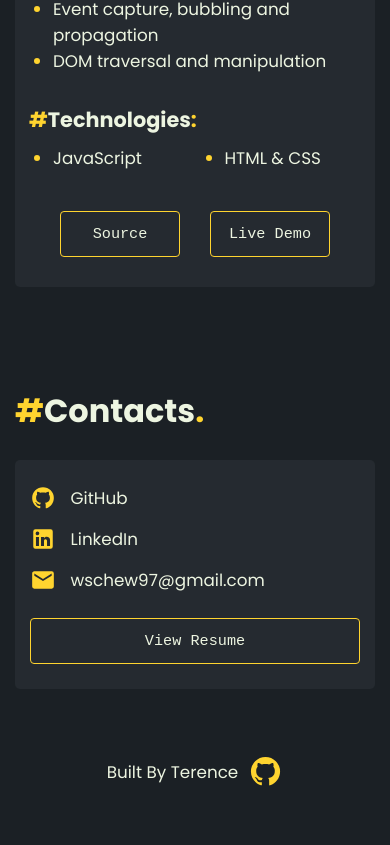
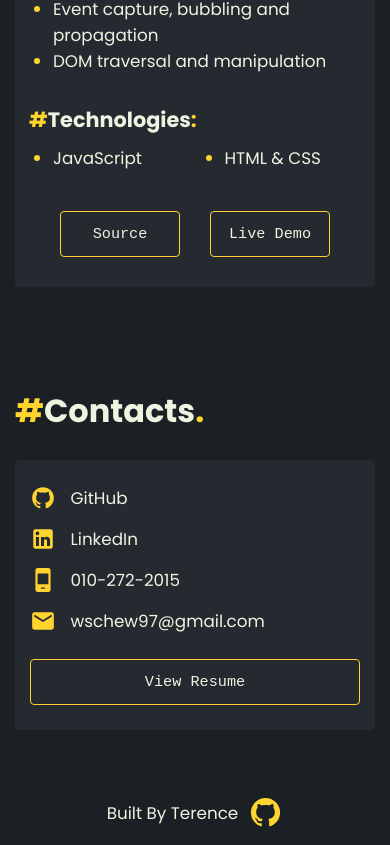
Before and after one commit to TerenceChew/portfolio, a React (Create React App) app: page / in a window 390 px wide. Shown: the part 6122-6967 px from the top of the page. Before the commit the page ends 6926 px from the top, so only its background shows below. Built offline with nearby package versions, Linux system fonts and the light colour scheme; a web font is replaced by a local one.

Commit message:
Add mobile number to Contacts

```diff
--- a/src/components/Contacts/Contacts.css
+++ b/src/components/Contacts/Contacts.css
@@ -16,7 +16,7 @@
   width: 25.5px;
 }
 
-.contact a {
+.contact :is(a, p) {
   color: var(--font-color-2);
   text-decoration: none;
   font-size: var(--font-size-5);
--- a/src/components/Contacts/Contacts.js
+++ b/src/components/Contacts/Contacts.js
@@ -1,6 +1,7 @@
 import "./Contacts.css";
 import githubSvg from "./assets/svgs/github.svg";
 import linkednSvg from "./assets/svgs/linkedin.svg";
+import mobileSvg from "./assets/svgs/mobile.svg";
 import emailSvg from "./assets/svgs/email.svg";
 
 const Contacts = ({ shouldShowResume, toggleResume }) => {
@@ -31,6 +32,11 @@ const Contacts = ({ shouldShowResume, toggleResume }) => {
         </div>
 
         <div className="contact flex">
+          <img src={mobileSvg} alt="mobile phone" />
+          <p>010-272-2015</p>
+        </div>
+
+        <div className="contact flex">
           <img src={emailSvg} alt="email" />
           <a href="mailto:wschew97@gmail.com" target="_blank" rel="noreferrer">
             wschew97@gmail.com
```
Also changed, not shown: src/components/Contacts/assets/svgs/mobile.svg (added).
